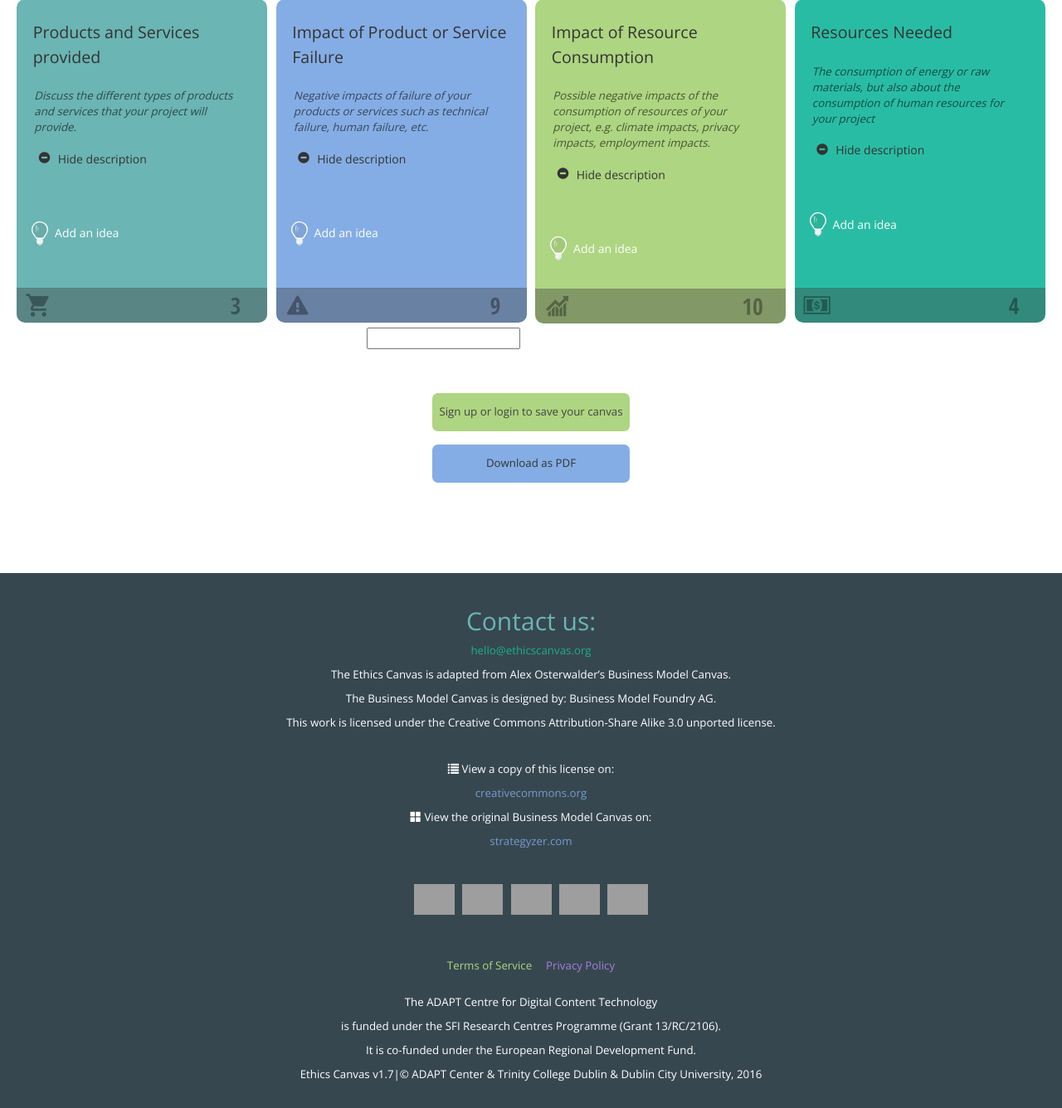
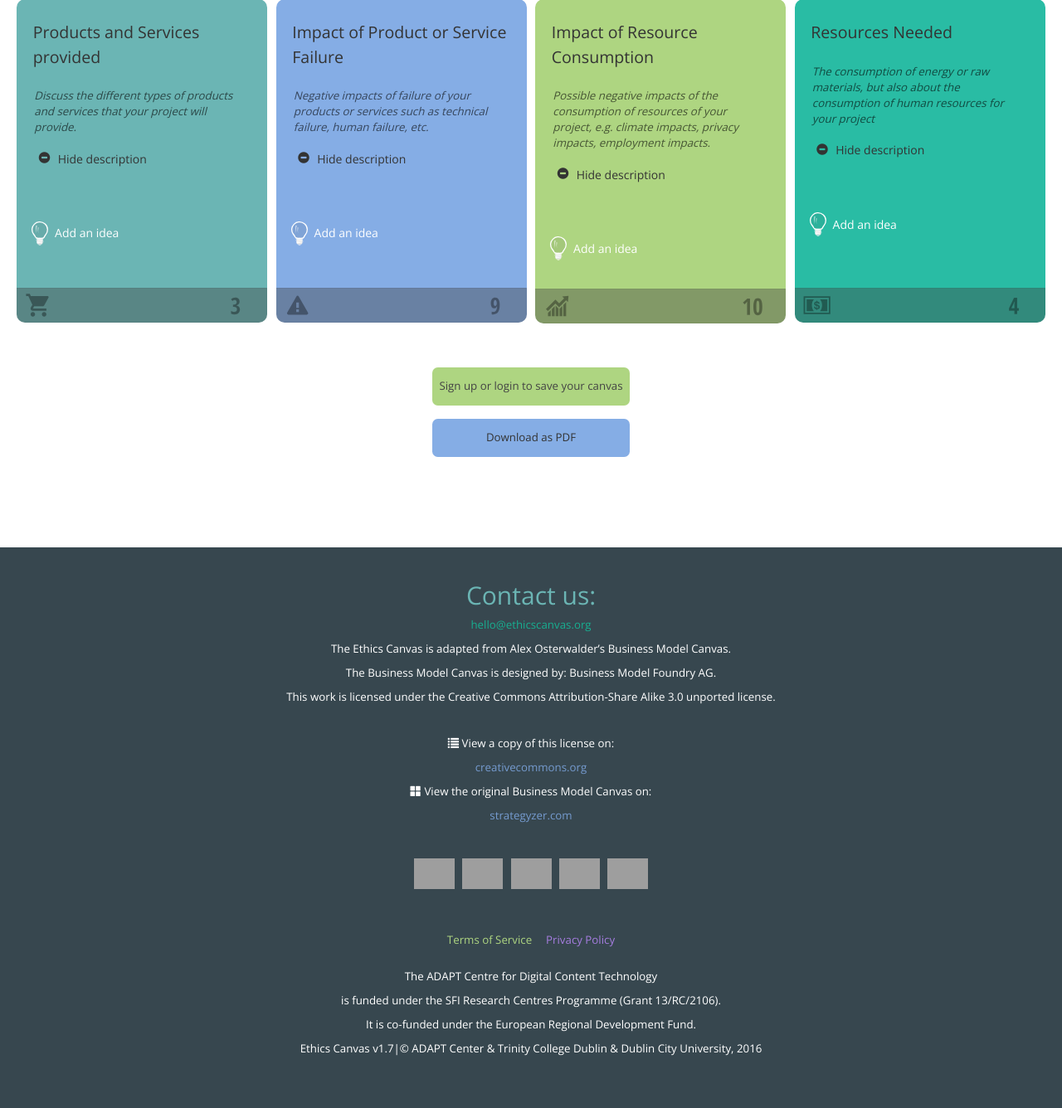
Before and after one commit to myersjo/ethics-canvas-docker, a PHP site: page /canvas/index.php in a window 1280 px wide. Shown: the part 1032-2368 px from the top of the page at 83% size. After the commit the page ends 2305 px from the top, so only its background shows below. Run offline with PHP 8.4, Linux system fonts and the light colour scheme; data that the repository does not hold is empty; some libraries are stand-ins or nearby versions; grey boxes are pictures that could not be loaded.

Commit message:
Updated code for tags

```diff
--- a/code/canvas/index.php
+++ b/code/canvas/index.php
@@ -691,14 +691,13 @@
                 </div>
                 <!-- end of .canvas.box -->
 
-                <div class="row">
-                    <div class="col-md-4 col-md-offset-4">
-                        <label for="tags"><input type="text" name="tags" id="tags" title="Enter tags" /></label>
-                    </div>
-                </div>
-
                 <!-- FORM BUTTON BOX -->
                 <?php if (!empty($name)) { ?>
+                    <div class="row">
+                        <div class="col-md-5 col-md-offset-5">
+                            <label for="tags"><input type="text" name="tags" id="tags" title="Enter tags" /></label>
+                        </div>
+                    </div>
                     <div class="row">
                         <div class="col-md-5 col-md-offset-5">
                             <p class="text-center">
```
